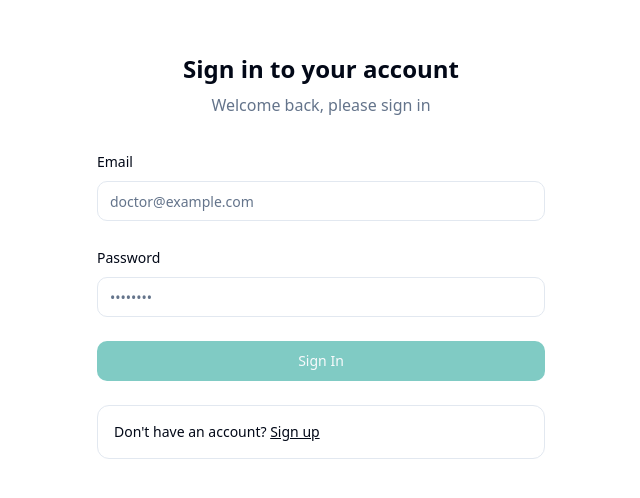
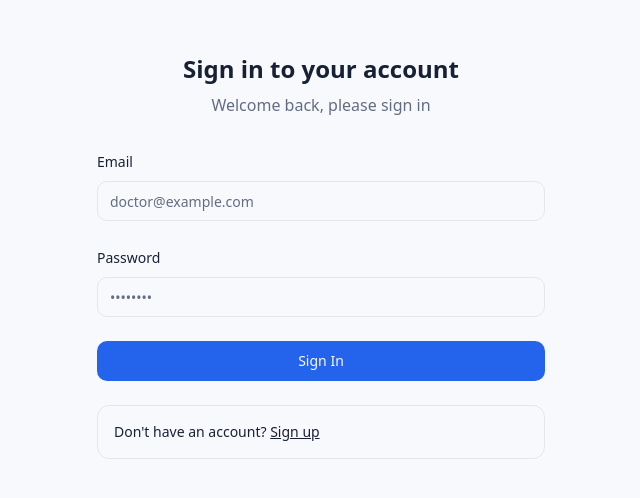
Before and after one commit to ericlam1114/tiny-tot-scribe, a React (Vite) app: page /auth in a window 1280 px wide. Shown: the part 144-642 px from the top of the page, without its empty margins (319-959 px from the left). Built offline with nearby package versions, Linux system fonts and the light colour scheme.

Commit message:
Refactor: Update UI styling
Update the UI to use a more professional and modern color scheme and style.

```diff
--- a/src/index.css
+++ b/src/index.css
@@ -5,33 +5,33 @@
 
 @layer base {
   :root {
-    --background: 0 0% 100%;
-    --foreground: 222.2 84% 4.9%;
+    --background: 220 33% 98%;
+    --foreground: 220 40% 15%;
 
     --card: 0 0% 100%;
-    --card-foreground: 222.2 84% 4.9%;
+    --card-foreground: 220 40% 15%;
 
     --popover: 0 0% 100%;
-    --popover-foreground: 222.2 84% 4.9%;
+    --popover-foreground: 220 40% 15%;
 
-    --primary: 174 42% 65%;
+    --primary: 221 83% 53%;
     --primary-foreground: 210 40% 98%;
 
-    --secondary: 300 42% 65%;
-    --secondary-foreground: 222.2 47.4% 11.2%;
+    --secondary: 220 14% 95%;
+    --secondary-foreground: 220 40% 15%;
 
-    --muted: 210 40% 96.1%;
-    --muted-foreground: 215.4 16.3% 46.9%;
+    --muted: 220 14% 95%;
+    --muted-foreground: 220 15% 45%;
 
-    --accent: 174 42% 65%;
-    --accent-foreground: 222.2 47.4% 11.2%;
+    --accent: 221 83% 53%;
+    --accent-foreground: 220 40% 15%;
 
-    --destructive: 0 84.2% 60.2%;
+    --destructive: 0 84% 60%;
     --destructive-foreground: 210 40% 98%;
 
-    --border: 214.3 31.8% 91.4%;
-    --input: 214.3 31.8% 91.4%;
-    --ring: 174 42% 65%;
+    --border: 220 13% 91%;
+    --input: 220 13% 91%;
+    --ring: 221 83% 53%;
 
     --radius: 0.75rem;
   }
@@ -47,6 +47,6 @@
   }
 
   .prose {
-    @apply text-scribe-gray-dark leading-relaxed;
+    @apply text-foreground leading-relaxed;
   }
 }
--- a/src/pages/Index.tsx
+++ b/src/pages/Index.tsx
@@ -4,19 +4,22 @@ import { NotesTemplate } from "@/components/NotesTemplate";
 
 const Index = () => {
   return (
-    <div className="min-h-screen bg-gradient-to-br from-scribe-teal-light via-white to-scribe-purple-light p-6 animate-fade-in">
-      <main className="container mx-auto space-y-6">
-        <header className="text-center mb-12">
-          <h1 className="text-4xl font-bold text-scribe-purple-dark mb-2">
+    <div className="min-h-screen bg-gradient-to-br from-blue-50 via-white to-purple-50">
+      <div className="absolute inset-0 bg-grid-blue-500/[0.02] -z-10" />
+      <main className="container mx-auto px-4 py-8 space-y-8">
+        <header className="text-center space-y-4 mb-12">
+          <h1 className="text-4xl font-bold bg-gradient-to-r from-blue-600 to-purple-600 bg-clip-text text-transparent">
             PediScribe AI
           </h1>
-          <p className="text-scribe-gray-dark text-lg">
-            Intelligent Voice-to-Text for Pediatricians
+          <p className="text-muted-foreground text-lg max-w-2xl mx-auto">
+            Transform your pediatric consultations with intelligent voice-to-text technology
           </p>
         </header>
 
-        <TranscriptionSection />
-        <NotesTemplate />
+        <div className="max-w-5xl mx-auto space-y-8">
+          <TranscriptionSection />
+          <NotesTemplate />
+        </div>
       </main>
     </div>
   );
--- a/tailwind.config.ts
+++ b/tailwind.config.ts
@@ -53,24 +53,12 @@ export default {
           DEFAULT: "hsl(var(--card))",
           foreground: "hsl(var(--card-foreground))",
         },
-        // Custom colors
-        scribe: {
-          teal: {
-            light: "#E6F4F1",
-            DEFAULT: "#4DB6AC",
-            dark: "#00867D",
-          },
-          purple: {
-            light: "#F3E5F5",
-            DEFAULT: "#AB47BC",
-            dark: "#790E8B",
-          },
-          gray: {
-            light: "#F5F5F5",
-            DEFAULT: "#9E9E9E",
-            dark: "#424242",
-          },
-        },
+      },
+      backgroundImage: {
+        'grid-blue-500': 'linear-gradient(to right, rgb(59 130 246 / 0.1) 1px, transparent 1px), linear-gradient(to bottom, rgb(59 130 246 / 0.1) 1px, transparent 1px)',
+      },
+      backgroundSize: {
+        'grid': '4rem 4rem',
       },
       borderRadius: {
         lg: "var(--radius)",
```
